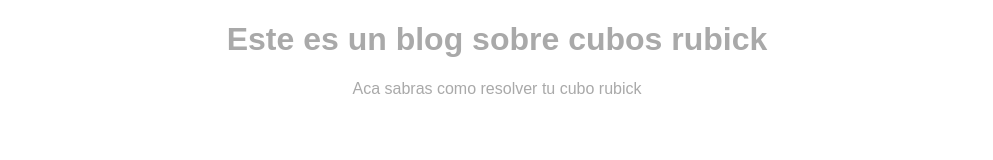
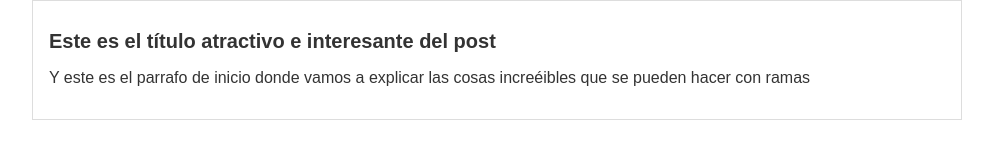
Before and after one commit to 01Ander/Prueba, a plain HTML site: page index.html in a window 1280 px wide. Shown: the whole page, without its empty margins (143-1136 px from the left). Drawn offline with Linux system fonts and the light colour scheme.

Commit message:
Modificacion nueva

```diff
--- a/css/estilos.css
+++ b/css/estilos.css
@@ -1,6 +1,17 @@
-body
-{
-    color: darkgrey;
-    text-align: center;
-    font-family: "arial";
-}
+body{
+    color:#333;
+    text-align:center;
+    font-family:arial;
+    font-size:16px;
+    margin:0;
+    padding:0}
+
+    #container{
+        width:70%;
+        padding:1em;
+        text-align:left;
+        border:1px solid #ddd;
+        margin:0 auto}
+
+    #container h1{
+        font-size:20px}
--- a/index.html
+++ b/index.html
@@ -9,7 +9,13 @@
 </head>
 
 <body>
-    <h1>Este es un blog sobre cubos rubick</h1>
-    <p>Aca sabras como resolver tu cubo rubick</p>
+    <div id="container">
+        <div id="cabecera">
+        </div>
+        <div id="post">
+        <h1>Este es el título atractivo e interesante del post</h1>
+        <p>Y este es el parrafo de inicio donde vamos a explicar las cosas increéibles que se pueden hacer con ramas</p>
+        </div>
+    </div>
 </body>
 </html>
```
